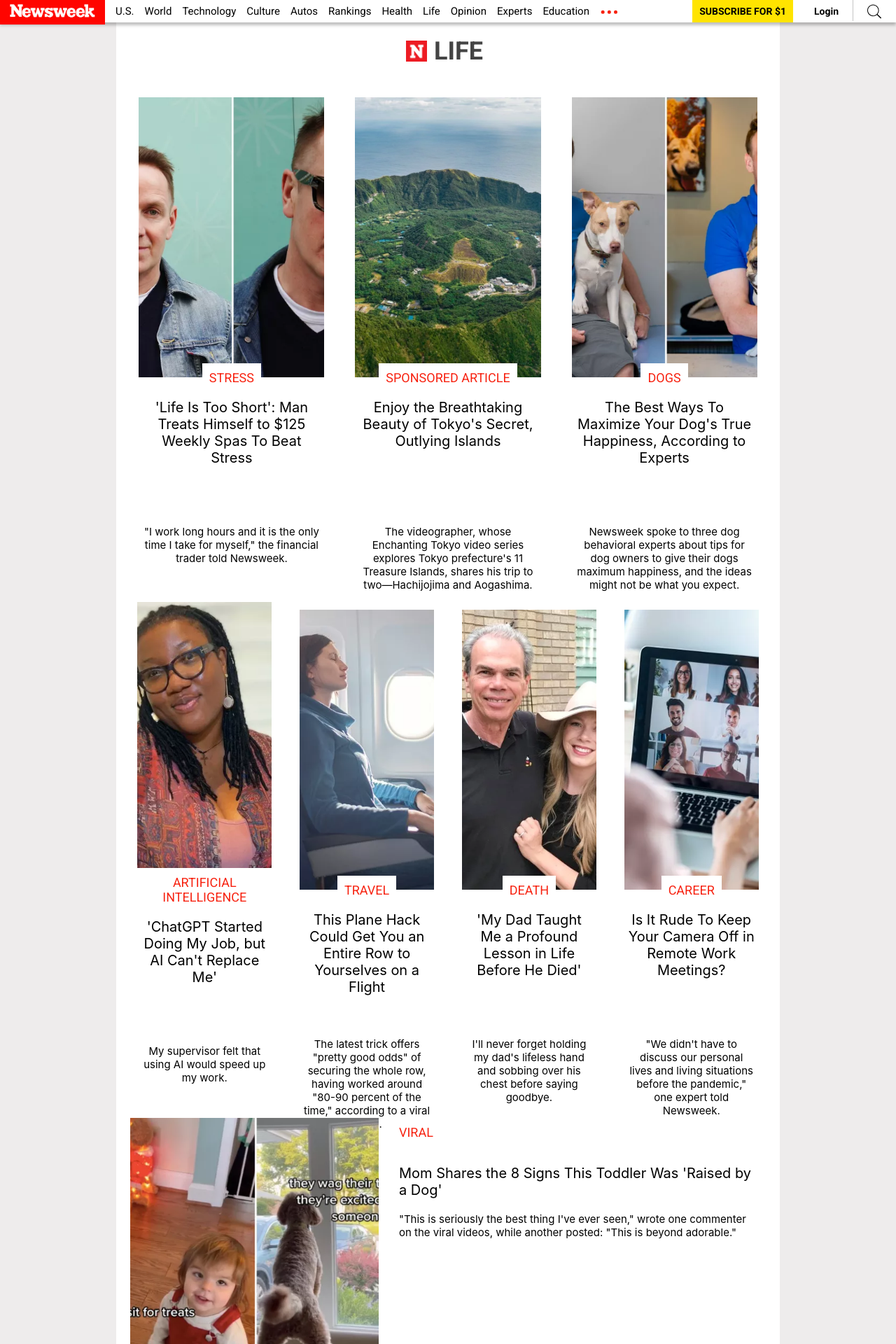
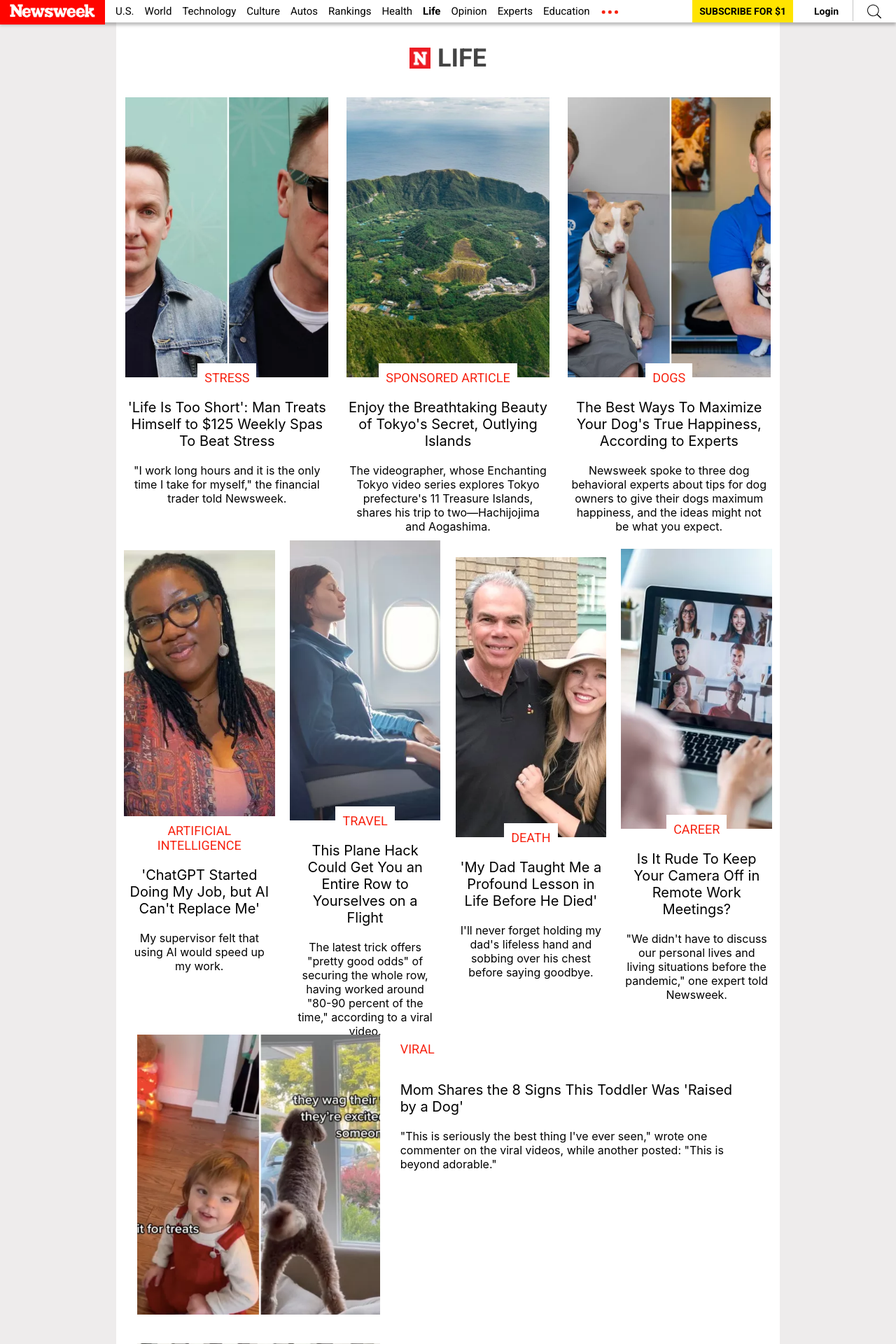
Before and after one commit to AnthonyGleason/Newsweek-Layout-Clone, a React (Create React App) app: page / in a window 1280 px wide. Shown: the top 1920 px of the page at 70% size. Built offline with nearby package versions, Linux system fonts and the light colour scheme.

Commit message:
add support for devices 320px width vp and up

```diff
--- a/src/components/Content.js
+++ b/src/components/Content.js
@@ -46,7 +46,7 @@ export default function Content(){
         }
       </div>
       <div className='section-six'>
-        <ul>
+        <ul className='page-numbers'>
           <li>1</li>
           <li>2</li>
           <li>3</li>
@@ -57,7 +57,7 @@ export default function Content(){
           <li>8</li>
           <li>9</li>
         </ul>
-        <div>{'NEXT >'}</div>
+        <div className='page-next'>{'NEXT >'}</div>
       </div>
     </div>
   )
--- a/src/components/Nav.js
+++ b/src/components/Nav.js
@@ -21,8 +21,8 @@ export default function Nav(){
           <li>Opinion</li>
           <li>Experts</li>
           <li>Education</li>
+          <img className='nav-expand-dots' src={navDots} alt='three dots' />
         </div>
-        <img className='nav-expand-dots' src={navDots} alt='three dots' />
       </div>
       <div className='nav-right'>
         <div className='nav-subscribe'>SUBSCRIBE FOR $1</div>
--- a/src/styles/article.css
+++ b/src/styles/article.css
@@ -4,36 +4,6 @@
   justify-content: center;
   align-items: center;
   margin: 5px;
-}
-.article-alt{
-  display: grid;
-  grid-template-columns: 0.7fr 1fr;
-  grid-template-rows: 0.2fr 0.2fr 1fr;
-  grid-template-areas:
-  "img category"
-  "img title"
-  "img desc";
-}
-.article-alt .article-title{
-  grid-area: title;
-  height: max-content;
-  text-align: left;
-  justify-self: flex-start;
-  align-self: flex-start;
-}
-.article-alt .article-category{
-  grid-area: category;
-  height: max-content;
-  margin-top: 0;
-  justify-self: flex-start;
-}
-.article-alt .article-desc{
-  grid-area: desc;
-  height: max-content;
-  text-align: left;
-}
-.article-alt .article-img{
-  grid-area: img;
 }
 @media only screen and (min-width: 1025px) and (max-width: 1366px) {
   .article-title{
@@ -50,35 +20,64 @@
 @media only screen and (min-width: 1801px){
   .article-title{
   font-size:30px;
+  height: 150px;
   }
 }
-/* work on this, this and the next media query should resize the desc box
-  after fix section four positioning of elements
-*/
-@media only screen and (max-width: 1206px) {
+@media only screen and (max-width: 501px) {
+  .article-desc{
+    font-size: 12px;
+  }
+}
+@media only screen and (min-width: 501px) and (max-width: 1206px) {
   .article-title {
     height: 50px;
   }
   .article-desc{
-    font-size: 13px;
     padding-left: 60px;
     padding-right: 60px;
   }
 }
 @media only screen and (min-width: 1207px){
-  .article-desc{
-    font-size: 15px;
+  /* if the user is on a desktop display the alertnative article styling in section 4 */
+  .article-alt{
+    display: grid;
+    grid-template-columns: 0.7fr 1fr;
+    grid-template-rows: 0.2fr 0.2fr 1fr;
+    grid-template-areas:
+    "img category"
+    "img title"
+    "img desc";
+  }
+  .article-alt .article-title{
+    grid-area: title;
+    height: max-content;
+    text-align: left;
+    justify-self: flex-start;
+    align-self: flex-start;
+  }
+  .article-alt .article-category{
+    grid-area: category;
+    height: max-content;
+    margin-top: 0;
+    justify-self: flex-start;
+  }
+  .article-alt .article-desc{
+    grid-area: desc;
+    height: max-content;
+    text-align: left;
+  }
+  .article-alt .article-img{
+    grid-area: img;
   }
 }
-.article-title{
-  height: 180px;
+.article-title {
   text-align: center;
   padding: 10px;
 }
 .article-desc{
-  height: 70px;
+  height: 90px;
   text-align: center;
-  padding: 10px;
+  margin: 10px;
 }
 .article-img {
   height: 400px;
--- a/src/styles/content.css
+++ b/src/styles/content.css
@@ -1,8 +1,5 @@
 .content{
   background-color: white;
-}
-.content div{
-  padding: 10px;
 }
 /*
   set media query so if a mobile/tablet user is viewing the content is all aligned vertically
@@ -62,6 +59,8 @@
   display: flex;
   justify-content: center;
   align-items: center;
+  gap: 10px;
+  margin: 30px;
 }
 .section-one div{
   color: #444;
@@ -75,11 +74,48 @@
 }
 .section-four{
   gap: 30px;
+  margin: 30px;
+}
+.section-five{
+  margin-bottom: 30px;
 }
 .section-six{
   display: flex;
+  justify-content: center;
+  align-items: center;
+  border-top: 1.5px solid #ebeaea;
+  padding: 40px 0px 40px 0px;
+  margin: 0px 40px 30px 40px;
 }
 .section-six ul{
   display: flex;
   list-style: none;
+  flex-grow: 1;
+  justify-content: center;
+  font-weight: 700;
+  gap: 20px;
 }
+.section-six ul li:first-child {
+  color: #f72210;
+}
+@media only screen and (max-width: 501px) {
+  .page-next{
+    font-size: 12px;
+    padding: 5px;
+  }
+  .section-six ul{
+    flex-grow: 1;
+    justify-content: center;
+    font-weight: 700;
+    gap: 12px;
+  }
+}
+.page-next{
+  display: flex;
+  justify-content: center;
+  align-items: center;
+  border: 1.5px solid  #c4c4c4;
+  padding: 15px;
+  margin-left: 10px;
+  white-space: nowrap;
+}
--- a/src/styles/nav.css
+++ b/src/styles/nav.css
@@ -21,12 +21,12 @@
   color: red;
 }
 /* Hides the topics in the nav bar  */
-@media only screen and (max-width: 767px) {
+@media only screen and (max-width: 1200px) {
   .nav-left-buttons {
     display: none;
   }
 }
-@media only screen and (min-width: 768px){
+@media only screen and (min-width: 1201px){
   .nav-left-buttons{
     display: flex;
   }
@@ -35,6 +35,14 @@
   list-style: none;
   gap: 15px;
 }
+.nav-left-buttons li{
+  display: flex;
+  justify-content: center;
+  align-items: center;
+}
+.nav-left-buttons :nth-child(8){
+  font-weight: 900;
+}
 .nav-right{
   display: flex;
   align-items: center;
@@ -42,12 +50,31 @@
   gap: 20px;
   width: 100%;
 }
+@media only screen and (max-width: 390px) {
+  .nav-login{
+    display: none;
+  }
+}
+@media only screen and (min-width: 391px) {
+  .nav-login{
+    display: flex;
+  }
+}
+@media only screen and (max-width: 440px) {
+  .nav-subscribe{
+    font-size: 12px;
+  }
+}
+@media only screen and (min-width: 441px) {
+  .nav-subscribe{
+    font-size: 14px;
+  }
+}
 .nav-subscribe{
   background-color: #ffe400;
   height: 100%;
   display: flex;
   align-items: center;
-  font-size: 14px;
   font-weight: 700;
   padding: 10px;
   text-align: center;
@@ -59,7 +86,6 @@
   height: 100%;
   margin-bottom: 5px;
   padding-top: 5px;
-  display: flex;
   justify-content: center;
   align-items: center;
   padding-left: 10px;
```
